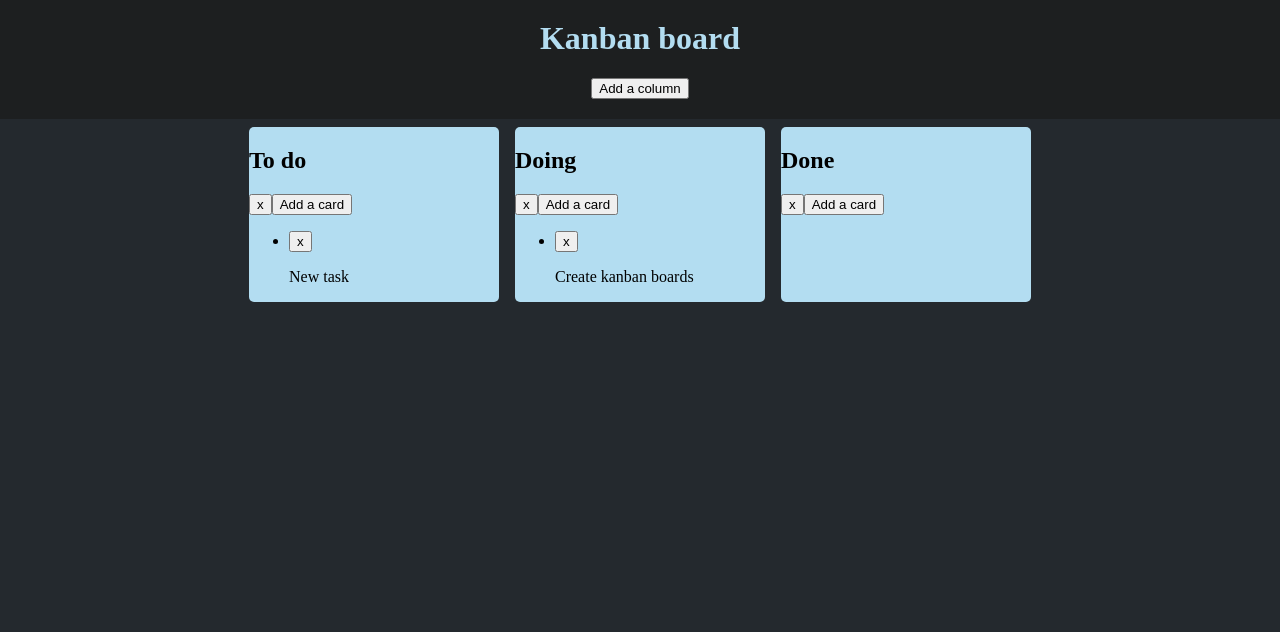
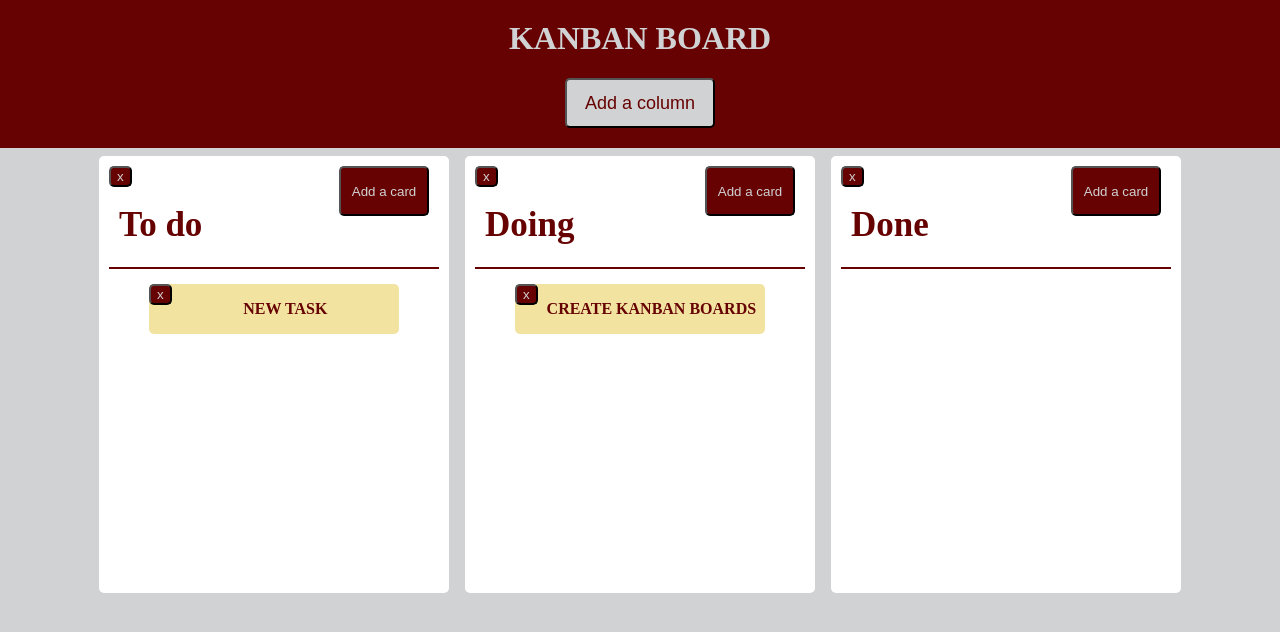
Before and after one commit to adrianrak/First-js-project, a plain HTML site: page index.html in a window 1280 px wide. Drawn offline with nearby package versions, Linux system fonts and the light colour scheme.

Commit message:
kanban board

```diff
--- a/css/style.css
+++ b/css/style.css
@@ -1,24 +1,110 @@
+* {
+    box-sizing: border-box;
+}
 body {
     margin: 0 auto;
     padding: 0;
-    background-color: #24292E;
+    background-color: #D1D2D4;
 }
 header {
-    color: #B3DDF1;
+    color: #D1D2D4;
     text-align: center;
-    background-color: #1D1F20;
+    background-color: #660202;
     padding: 20px;
 }
 header h1 {
     margin-top: 0;
+    text-transform: uppercase;
+}
+.create-column {
+    width: 150px;
+    height: 50px;
+    border-radius: 5px;
+    background-color: #D1D2D4;
+    color: #660202;
+    font-size: 18px;
+    cursor: pointer;
+    transition: transform 1s;
+}
+.create-column:hover {
+    transform: scale(0.8);
 }
 .column-container {
     display: flex;
     justify-content: center;
+    align-items: center;
+    flex-direction: row;
+    flex-wrap: wrap;
 }
 .column {
+    width: 350px;
+    min-height: 400px;
+    background-color: #FFFFFF;
+    margin: 8px;
+    padding: 10px;
+    border-radius: 5px;
+    display: flex;
+    flex-wrap: wrap;
+    align-items: flex-start;
+    align-content: flex-start;
+    position: relative;
+}
+.column-title {
+    position: absolute;
+    padding: 10px;
+    color: #660202;
+    font-size: 35px;
+}
+.card {
     width: 250px;
-    background-color: #B3DDF1;
-    margin: 8px;
+    background-color: #F2E3A1;
+
+}
+.column-card-list {
+    list-style: none;
+    min-height: 300px;
+    width: 100%;
+    display: flex;
+    flex-direction: column;
+    align-items: center;
+    padding: 8px;
+    border-top: solid 2px #660202;
+    margin-top: 80px;
+}
+.column-card-list li {
+    margin: 7px;
     border-radius: 5px;
+    color: #660202;
+    text-transform: uppercase;
+    font-weight: bold;
+    text-align: center;
+    cursor: pointer;
 }
+.column-card-list li:active {
+    transform: skewY(5deg);
+}
+.btn-delete {
+    float: left;
+    background-color: #660202;
+    color: #D1D2D4;
+    border-radius: 5px;
+    cursor: pointer;
+    transition: transform 1s;
+}
+.btn-delete:hover {
+    transform: scale(1.2);
+}
+.add-card {
+    position: absolute;
+    margin-left: 230px;
+    width: 90px;
+    height: 50px;
+    background-color: #660202;
+    color: #D1D2D4;
+    border-radius: 5px;
+    cursor: pointer;
+    transition: transform 1s;
+}
+.add-card:hover {
+    transform: scale(1.2);
+}
--- a/index.html
+++ b/index.html
@@ -16,7 +16,10 @@
         </div>
 
         <script src="https://code.jquery.com/jquery-3.0.0.min.js" integrity="sha256-JmvOoLtYsmqlsWxa7mDSLMwa6dZ9rrIdtrrVYRnDRH0=" crossorigin="anonymous"></script>
-    <script src="https://code.jquery.com/ui/1.11.4/jquery-ui.min.js"   integrity="sha256-xNjb53/rY+WmG+4L6tTl9m6PpqknWZvRt0rO1SRnJzw="   crossorigin="anonymous"></script>
+        <script
+        src="https://code.jquery.com/ui/1.12.1/jquery-ui.js"
+        integrity="sha256-T0Vest3yCU7pafRw9r+settMBX6JkKN06dqBnpQ8d30="
+        crossorigin="anonymous"></script>
         <script type="text/javascript" src="js/scripts.js"></script>
     </body>
 </html>
--- a/js/scripts.js
+++ b/js/scripts.js
@@ -1,6 +1,5 @@
-$(function(){
-	console.log('DOM loaded');
-})
+$(function() {
+
 	function randomString() {
 		var chars = '0123456789abcdefghiklmnopqrstuvwxyzABCDEFGHIJKLMNOPQRSTUVWXTZ';
 		var str = '';
@@ -90,8 +89,7 @@ function initSortable() {
 		}).disableSelection();
 	}
 
-$('.create-column')
-.click(function(){
+	$('.create-column').click(function() {
 		var name = prompt('Enter a column name');
 		var column = new Column(name);
 		board.addColumn(column);
@@ -110,3 +108,5 @@ var card2 = new Card('Create kanban boards');
 
 	todoColumn.addCard(card1);
 	doingColumn.addCard(card2);
+
+});
```
Lines whose indentation alone changed are shown as unchanged.
